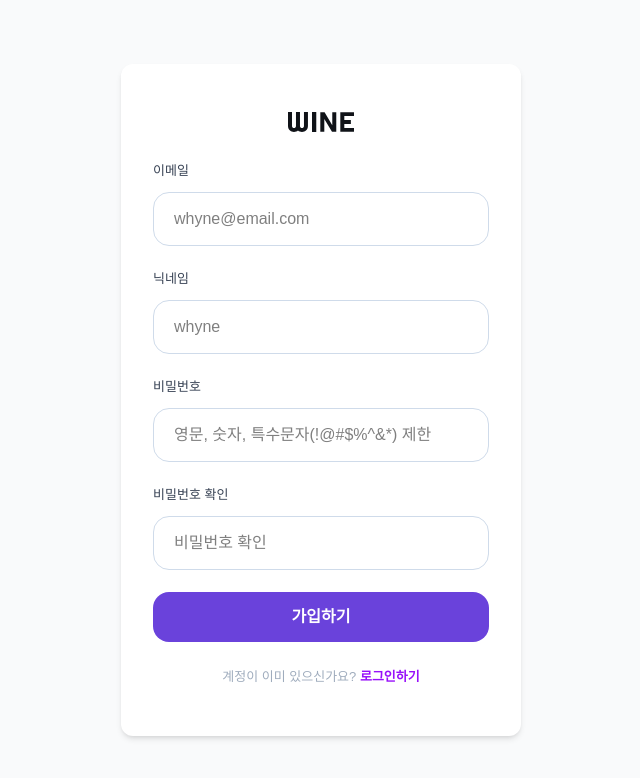
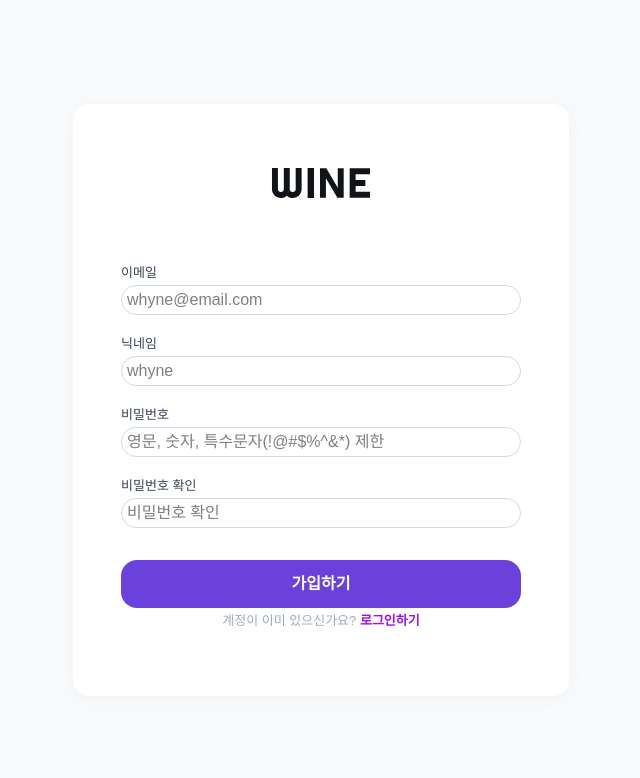
Before and after one commit to codeit-SGS/SGS, a Next.js app: page /signin in a window 1280 px wide. Shown: the top 778 px of the page, without its empty margins (319-959 px from the left). Built offline with nearby package versions, Linux system fonts and the light colour scheme; no server answers; a web font is replaced by a local one.

Commit message:
feat : 회원가입 페이지 및 공통 입력 컴포넌트 개선: 로딩 상태 추가, UI 요소 통합 및 API 호출 수정

```diff
--- a/src/app/signin/page.tsx
+++ b/src/app/signin/page.tsx
@@ -3,16 +3,19 @@
 import { useState } from 'react';
 import Link from 'next/link';
 import { useRouter } from 'next/navigation';
+import Image from 'next/image';
 import { signup } from '@/lib/api/auth';
+import CommonInput from '@/components/input/CommonInput';
+import CommonButton from '@/components/button/CommonButton';
 
-
-export default function Page() {
+const SigninPage = () => {
   const router = useRouter();
 
   const [email, setEmail] = useState('');
   const [nickname, setNickname] = useState('');
   const [password, setPassword] = useState('');
   const [passwordConfirm, setPasswordConfirm] = useState('');
+  const [loading, setLoading] = useState(false);
 
   const handleSignup = async () => {
     if (password !== passwordConfirm) {
@@ -20,142 +23,93 @@ export default function Page() {
       return;
     }
 
+    setLoading(true);
     try {
       const res = await signup(email, nickname, password, passwordConfirm);
 
       if (res.status === 200 || res.status === 201) {
         alert('회원가입 성공!');
-      router.push('/login');  // after signup, go to login page
+        router.push('/login');
       } else {
         alert('회원가입 실패. 다시 시도해주세요.');
       }
     } catch (err: any) {
       console.error('Signup failed:', err.response?.data || err.message);
       alert(`오류 발생: ${err.response?.data?.message || '알 수 없는 오류'}`);
+    } finally {
+      setLoading(false);
     }
   };
 
-
   return (
-    <div className="flex items-center justify-center min-h-screen bg-gray-50">
-      <div
-        className="bg-white rounded-xl shadow-md w-[400px]"
-        style={{ padding: '48px 32px', display: 'flex', flexDirection: 'column', gap: '24px' }}
-      >
+    <div className="flex items-center justify-center min-h-screen bg-gray-50 ">
+      <div className="bg-white rounded-[12px] tablet:rounded-[16px]  shadow-subtle w-343 tablet:w-496 px-48 py-64 flex flex-col">
         {/* Logo */}
-        <div className="flex justify-center mb-4">
-          <img src="/logo/logo-bk.svg" alt="Logo" className="h-20" />
+        <div className="flex justify-center mb-56 tablet:mb-64">
+          <Image src="/logo/logo-bk.svg" alt="Logo" width={104} height={30} />
         </div>
-
+<div className="flex flex-col gap-16 tablet:gap-36 mb-40 tablet:mb-48">
         {/* 이메일 */}
-        <div
-          style={{
-            display: 'flex',
-            height: '84px',
-            flexDirection: 'column',
-            alignItems: 'flex-start',
-            gap: '10px',
-            alignSelf: 'stretch',
-          }}
-        >
-          <label className="text-sm font-medium text-gray-700">이메일</label>
-          <input
+        <CommonInput
+          label="이메일"
           type="email"
           placeholder="whyne@email.com"
           value={email}
           onChange={(e) => setEmail(e.target.value)}
-            className="w-full px-[20px] py-[14px] border border-gray-300 rounded-[16px] focus:outline-none focus:ring-2 focus:ring-purple-500"
+          disabled={loading}
         />
-        </div>
 
         {/* 닉네임 */}
-        <div
-          style={{
-            display: 'flex',
-            height: '84px',
-            flexDirection: 'column',
-            alignItems: 'flex-start',
-            gap: '10px',
-            alignSelf: 'stretch',
-          }}
-        >
-          <label className="text-sm font-medium text-gray-700">닉네임</label>
-          <input
+        <CommonInput
+          label="닉네임"
           type="text"
           placeholder="whyne"
           value={nickname}
           onChange={(e) => setNickname(e.target.value)}
-            className="w-full px-[20px] py-[14px] border border-gray-300 rounded-[16px] focus:outline-none focus:ring-2 focus:ring-purple-500"
+          disabled={loading}
         />
-        </div>
 
         {/* 비밀번호 */}
-        <div
-          style={{
-            display: 'flex',
-            height: '84px',
-            flexDirection: 'column',
-            alignItems: 'flex-start',
-            gap: '10px',
-            alignSelf: 'stretch',
-          }}
-        >
-          <label className="text-sm font-medium text-gray-700">비밀번호</label>
-          <input
+        <CommonInput
+          label="비밀번호"
           type="password"
           placeholder="영문, 숫자, 특수문자(!@#$%^&*) 제한"
           value={password}
           onChange={(e) => setPassword(e.target.value)}
-            className="w-full px-[20px] py-[14px] border border-gray-300 rounded-[16px] focus:outline-none focus:ring-2 focus:ring-purple-500"
+          disabled={loading}
         />
-        </div>
 
         {/* 비밀번호 확인 */}
-        <div
-          style={{
-            display: 'flex',
-            height: '84px',
-            flexDirection: 'column',
-            alignItems: 'flex-start',
-            gap: '10px',
-            alignSelf: 'stretch',
-          }}
-        >
-          <label className="text-sm font-medium text-gray-700">비밀번호 확인</label>
-          <input
+        <CommonInput
+          label="비밀번호 확인"
           type="password"
           placeholder="비밀번호 확인"
           value={passwordConfirm}
           onChange={(e) => setPasswordConfirm(e.target.value)}
-            className="w-full px-[20px] py-[14px] border border-gray-300 rounded-[16px] focus:outline-none focus:ring-2 focus:ring-purple-500"
+          disabled={loading}
         />
 </div>
-
         {/* 가입하기 버튼 */}
-        <button
+        <CommonButton
+          variant="auth-submit"
+          className={`w-full h-48 mt-2 ${loading ? 'bg-purple-400 cursor-not-allowed opacity-60' : ''}`}
           onClick={handleSignup}
-          className="w-full text-white font-semibold transition hover:brightness-110"
-          style={{
-            height: '50px',
-            padding: '16px 0',
-            borderRadius: '16px',
-            backgroundColor: '#6A42DB',
-            display: 'flex',
-            justifyContent: 'center',
-            alignItems: 'center',
-          }}
+          disabled={loading}
         >
-          가입하기
-        </button>
+          {loading ? '가입 중...' : '가입하기'}
+        </CommonButton>
 
         {/* 로그인 링크 */}
-        <div className="text-center text-sm text-gray-500">
+        <div className="text-center text-sm text-gray-500 mt-2">
           계정이 이미 있으신가요?{' '}
           <Link href="/login" className="text-purple-600 font-semibold hover:underline">
             로그인하기
             </Link>
+
         </div>
       </div>
     </div>
   );
-}
+};
+
+export default SigninPage;
--- a/src/components/input/CommonInput.tsx
+++ b/src/components/input/CommonInput.tsx
@@ -32,7 +32,7 @@ const CommonInput = forwardRef<HTMLInputElement, InputProps>(
         )}
 
         {/* input과 아이콘을 감싸는 컨테이너, 상대 위치 지정 */}
-        <div className="relative w-[400px] h-12">
+        <div className="relative w-full h-12">
           <input
             ref={ref}
             className={`w-full h-full
--- a/src/lib/api/auth.ts
+++ b/src/lib/api/auth.ts
@@ -2,16 +2,18 @@
 
 import api from './axios';
 
-const TEAM_ID = '15-3';
+// .env 파일에서 NEXT_PUBLIC_API_URL에 이미 /15-3/가 포함되어 있으므로
+// axios 인스턴스(api)는 baseURL: https://...app/15-3/ 로 설정됨
+// 따라서 아래 endpoint에는 teamId를 중복해서 넣지 않아야 함
 
-// POST /{teamId}/auth/signUp
+// 회원가입
 export const signup = (
   email: string,
   nickname: string,
   password: string,
   passwordConfirmation: string
 ) => {
-  return api.post(`/${TEAM_ID}/auth/signUp`, {
+  return api.post(`auth/signUp`, {
     email,
     nickname,
     password,
@@ -19,20 +21,19 @@ export const signup = (
   });
 };
 
-// POST /{teamId}/auth/signIn
+// 로그인
 export const login = (email: string, password: string) => {
-  return api.post(`/${TEAM_ID}/auth/signIn`, {
+  return api.post(`auth/signIn`, {
     email,
     password,
   });
 };
 
-// PATCH /{teamId}/users/me
+// 내 프로필 수정
 export const updateUserProfile = (nickname: string) => {
   const token = localStorage.getItem('token');
-
   return api.patch(
-    `/${TEAM_ID}/users/me`,
+    `users/me`,
     {
       nickname,
     },
```
Lines whose indentation alone changed are shown as unchanged.
